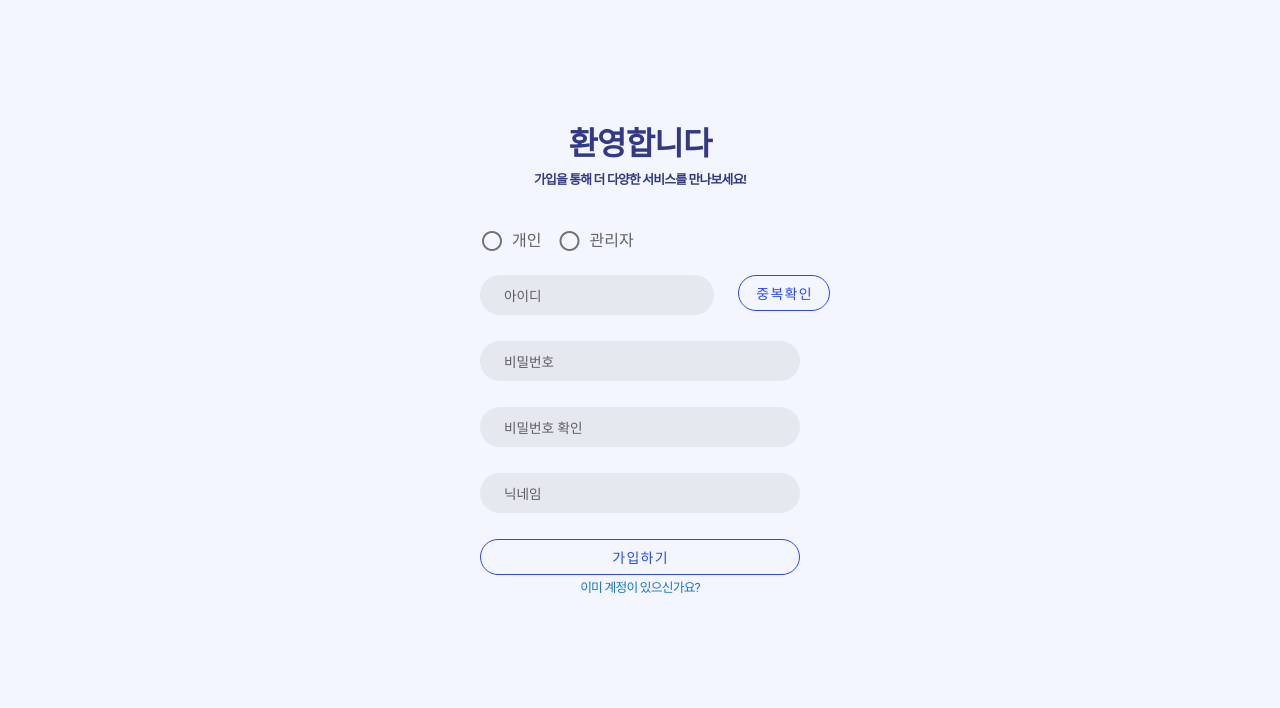
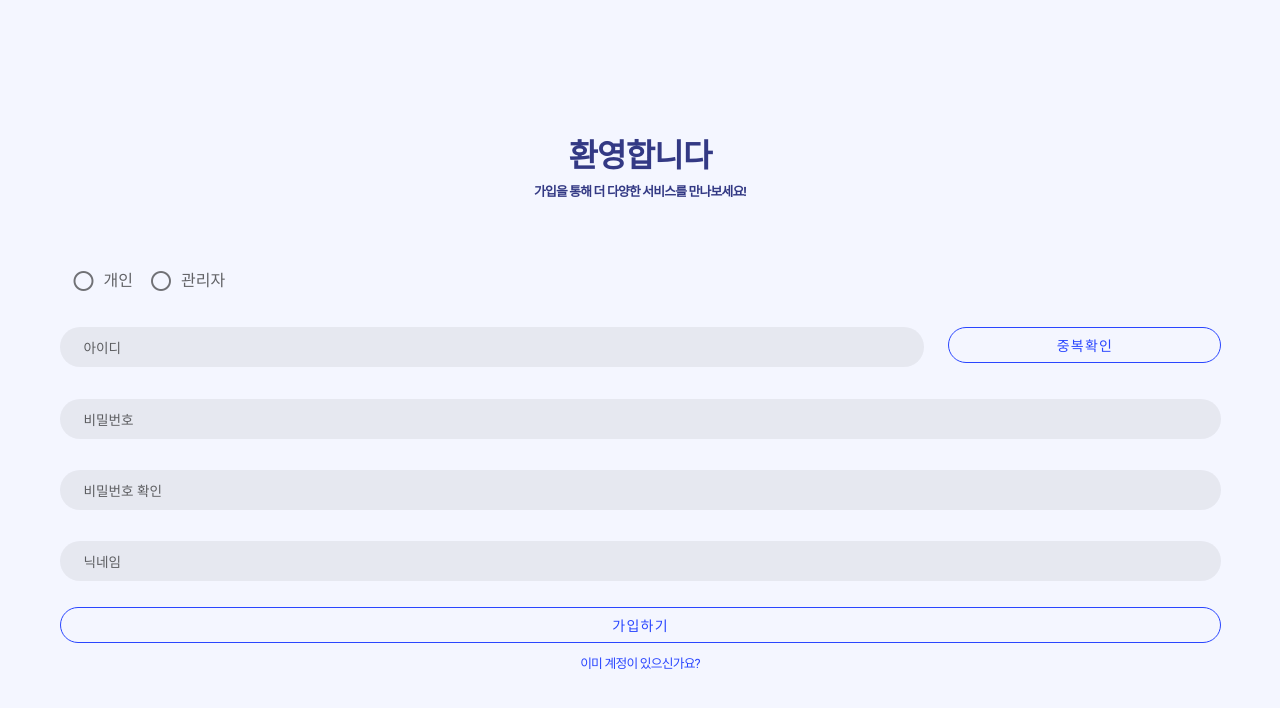
Before and after one commit to asalwaysineedu/PersonalProject2, a Vue app in the folder frontend/: page /signup in a window 1280 px wide. Shown: the top 708 px of the page. Built offline with nearby package versions, Linux system fonts and the light colour scheme; what vue-cookies would draw is missing.

Commit message:
[이상아] 로그인, 회원가입 페이지 수정 [MP]

```diff
--- a/frontend/src/assets/scss/member/SignUpForm.scss
+++ b/frontend/src/assets/scss/member/SignUpForm.scss
@@ -16,13 +16,7 @@ div {
       text-align: center;
       padding: 2px 0px 20px 0px;
       font-size: 0.8rem;
-
     }
-  }
-
-  .signup-wrap {
-    margin: auto;
-    width: 25%;
   }
 
   .signup-btn {
--- a/frontend/src/components/layout/TheHeader.vue
+++ b/frontend/src/components/layout/TheHeader.vue
@@ -2,8 +2,8 @@
     <div class="nav-list-bar">
         <v-app-bar flat color="white">
         <!-- 로고 -->
-        <router-link to="/">
-                <h1><img src="@/assets/healflix_logo.png" style="width:100px" class="mt-3 ml-2"/></h1>
+        <router-link to="/main">
+            <h1><img src="@/assets/healflix_logo.png" style="width:100px" class="mt-3 ml-2"/></h1>
         </router-link>
 
         <v-spacer></v-spacer>
@@ -59,8 +59,22 @@
               </v-btn>
             </template>
 
-            <v-list>
+            <!-- 관리자 관점 -->
+            <v-list v-if="this.$store.state.userInfo.auth === '관리자'">
               <v-list-item
+                v-for="(adminItem, a) in adminItems"
+                :key="a"
+                :to="adminItem.link"
+                link
+                @click="userItemMethod(adminItem.action)"
+              >
+                <v-list-item-title>{{ adminItem.title }}</v-list-item-title>
+              </v-list-item>
+            </v-list>
+
+            <!-- 개인 관점 -->
+            <v-list v-else>
+                <v-list-item
                 v-for="(userItem, u) in userItems"
                 :key="u"
                 :to="userItem.link"
@@ -70,6 +84,7 @@
                 <v-list-item-title>{{ userItem.title }}</v-list-item-title>
               </v-list-item>
             </v-list>
+
         </v-menu>
 
         </v-app-bar>
@@ -86,9 +101,13 @@ export default {
                 { title: '1:1 문의', link: '' },
             ],
             userItems: [
-                { title: '마이페이지', link: '' },
-                { title: '채팅', link: '' },
-                { title: '로그아웃', link: '', action: 'logout' },
+                { title: '업로드', link: '' },
+                { title: '설정', link: '' },
+                { title: '로그아웃', action: 'logout' },
+            ],
+            adminItems: [
+                { title: '회원관리', link: '' },
+                { title: '로그아웃', action: 'logout' },
             ],
             keyword: ''
         };
--- a/frontend/src/components/member/SignUpForm.vue
+++ b/frontend/src/components/member/SignUpForm.vue
@@ -1,22 +1,21 @@
 <template>
-  <div class="signup-wrap">
+    <v-container>
       <div class="signup-header">
         <h1>환영합니다</h1>
         <p>가입을 통해 더 다양한 서비스를 만나보세요!</p>
       </div>
 
-  <div class="form-wrap">
       <v-form @submit.prevent="onSubmit">
-
           <!-- 개인 / 사업자 선택 -->
+          <v-col cols="12">
             <v-radio-group v-model="radioGroup" row>
               <v-radio :label="`${kindsOfMember[0]}`" :value="`${kindsOfMember[0]}`"></v-radio>
               <v-radio :label="`${kindsOfMember[1]}`" :value="`${kindsOfMember[1]}`"></v-radio>
             </v-radio-group>
-
+          </v-col>
 
         <v-row>
-        <v-col sm="9">
+          <v-col cols="9">
             <v-text-field
               label="아이디"
               class="id"
@@ -27,16 +26,20 @@
               filled
               dense
               rounded
+              style="height:35px;"
               ></v-text-field>
           </v-col>
-        <v-col sm="3">
-          <v-btn depressed rounded outlined color="#2a46ff" @click="checkId">중복확인</v-btn>
+          <v-col cols="3">
+            <v-btn depressed rounded outlined color="#2a46ff" @click="checkId" style="width:100%">중복확인</v-btn>
           </v-col>
         </v-row>
 
+        <v-row>
+          <v-col>
             <v-text-field
+              style="height:35px;"
               label="비밀번호"
-          class="password"
+              class="mt-3"
               :rules="passwordRules"
               v-model="password"
               type="password"
@@ -44,20 +47,29 @@
               filled
               dense
               rounded></v-text-field>
+          </v-col>
+        </v-row>
 
+        <v-row>
+          <v-col>
             <v-text-field
+              style="height:35px;"
               label="비밀번호 확인"
-          class="password-check"
+              class="mt-3"
               :rules="passwordCheckRules"
               type="password"
               single-line
               filled
               dense
               rounded></v-text-field>
+          </v-col>
+        </v-row>
 
+        <v-row>
+          <v-col>
             <v-text-field
               label="닉네임"
-          class="nickname"
+              class="mt-3"
               :rules="nicknameRules"
               v-model="nickname"
               single-line
@@ -65,23 +77,8 @@
               dense
               rounded
             ></v-text-field>
-
-      <!--<v-row>
-        <v-col sm="9">
-          <v-text-field
-            label="핸드폰 번호"
-            class="mobile"
-            :rules="mobileRules"
-            v-model="mobile"
-            single-line
-            filled
-            dense
-            rounded></v-text-field>
           </v-col>
-        <v-col sm="3">
-          <v-btn depressed rounded outlined color="#2a46ff" @click="checkMobile()">본인인증</v-btn>
-        </v-col>
-      </v-row>-->
+        </v-row>
 
       <div class="signup-btn">
         <v-btn
@@ -90,14 +87,12 @@
         rounded
         outlined color="#2a46ff"
         type="submit"
+        class="mb-2"
         >가입하기</v-btn>
-          <router-link :to="{ name: 'LoginPage' }">이미 계정이 있으신가요?</router-link>
+          <router-link :to="{ name: 'LoginPage' }" style="color:#2a46ff">이미 계정이 있으신가요?</router-link>
       </div>
-
     </v-form>
-
-  </div>
-  </div>
+    </v-container>
 </template>
 
 <script>
--- a/frontend/src/router/index.js
+++ b/frontend/src/router/index.js
@@ -16,6 +16,11 @@ Vue.use(VueRouter)
 const routes = [
   {
     path: '/',
+    name: 'LoginPage',
+    component: LoginPage
+  },
+  {
+    path: '/main',
     name: 'MainPage',
     component: MainPage
   },
@@ -23,11 +28,6 @@ const routes = [
     path: '/signup',
     name: 'SignUpPage',
     component: SignUpPage
-  },
-  {
-    path: '/login',
-    name: 'LoginPage',
-    component: LoginPage
   },
   {
     path: '/Notice',
```
Also changed, not shown: frontend/src/assets/healflix_logo.png. Lines whose indentation alone changed are shown as unchanged.
